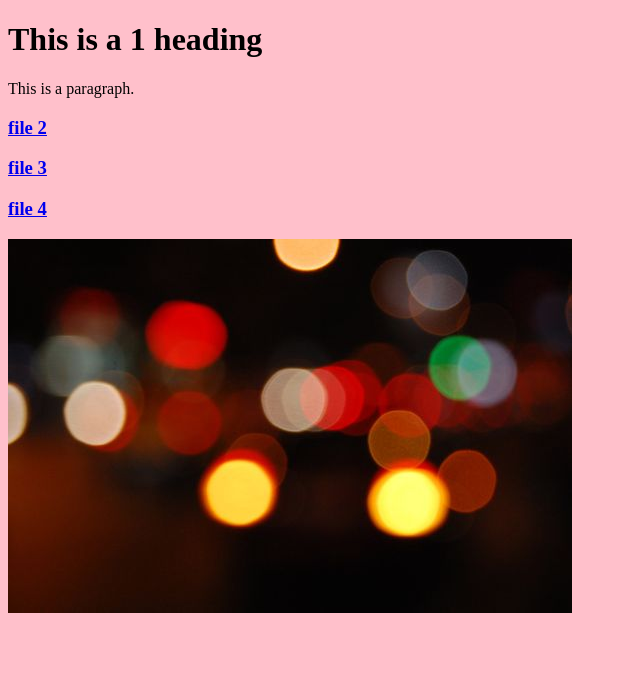
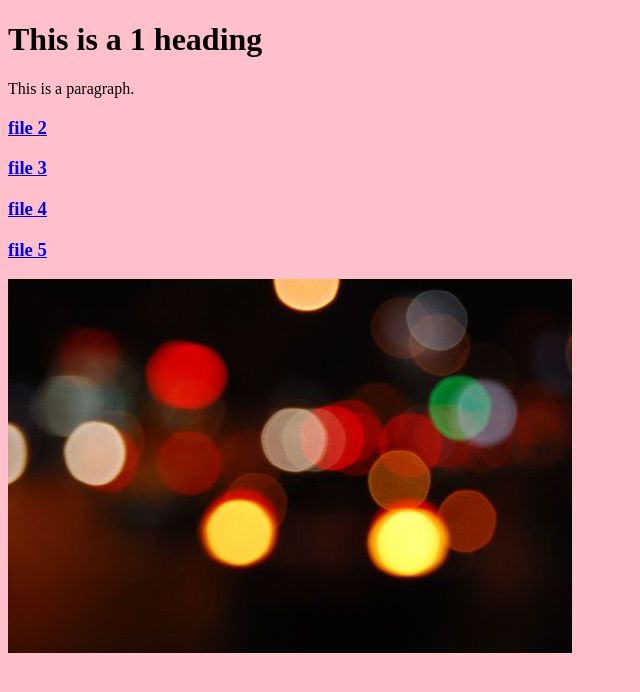
Before and after one commit to kangj064/kangj064.github.io, a plain HTML site: page index.html in a window 1280 px wide. Shown: the whole page, without its empty margins (0-640 px from the left). Drawn offline with Linux system fonts and the light colour scheme.

Commit message:
Update index.html

```diff
--- a/index.html
+++ b/index.html
@@ -18,7 +18,8 @@
 <a href="../4/index.html">
     <h3>file 4</h3>
 
-
+    <a href="../5/index.html">
+          <h3>file 5</h3>
 
 
 <style>
```
